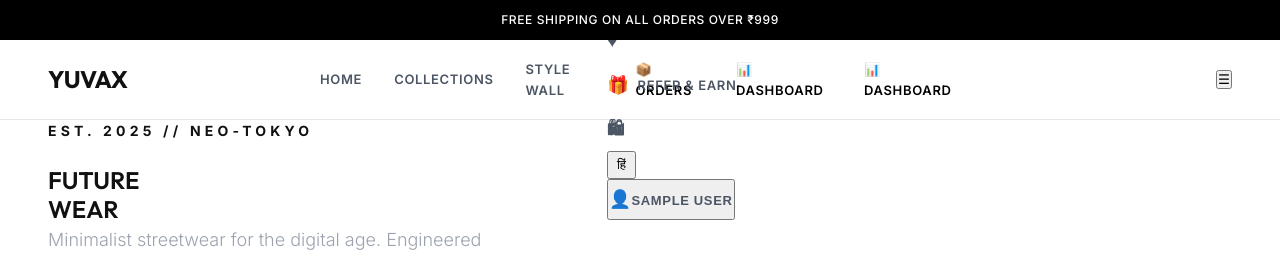
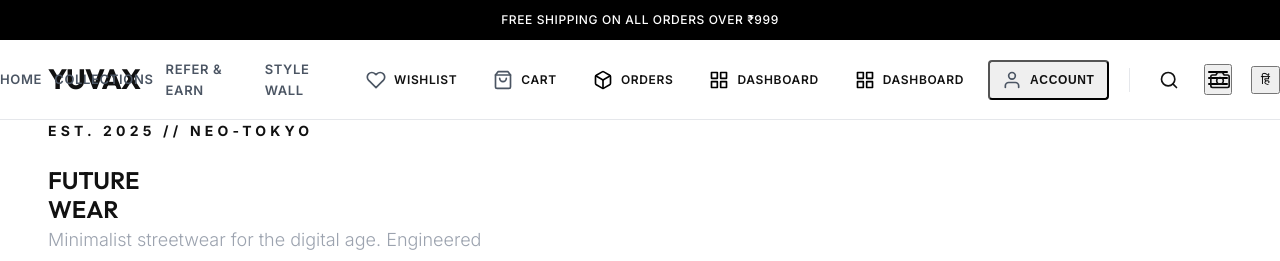
Before and after one commit to Dadi2025/YUVAX_Brand, a React (Vite) app in the folder client/: page / in a window 1280 px wide. Shown: the top 261 px of the page. Built offline with nearby package versions, Linux system fonts and the light colour scheme; no server answers; sample sign-in values are in the browser's storage.

Commit message:
Refactor: Header redesign with SVG icons, consolidated navigation, and refined spacing

```diff
--- a/client/src/components/layout/Navbar.css
+++ b/client/src/components/layout/Navbar.css
@@ -24,13 +24,15 @@
 
 /* Logo */
 .navbar-logo {
-  font-size: 1.5rem;
-  font-weight: 800;
+  font-size: 1.75rem;
+  font-weight: 700;
   font-family: var(--font-heading);
-  letter-spacing: -0.02em;
+  letter-spacing: -0.03em;
   color: var(--text-main);
   text-transform: uppercase;
   text-decoration: none;
+  display: flex;
+  align-items: center;
 }
 
 .navbar-logo-accent {
@@ -45,9 +47,10 @@
   text-transform: uppercase;
   letter-spacing: 0.05em;
   color: var(--text-body);
-  transition: color 0.2s ease;
+  transition: all 0.2s ease;
   padding: 8px 0;
   text-decoration: none;
+  position: relative;
 }
 
 .nav-link:hover,
@@ -56,14 +59,32 @@
 }
 
 /* Desktop Menu Container */
+/* Desktop Menu Container */
 @media (min-width: 768px) {
   .nav-links-center {
     display: flex;
-    gap: 32px;
+    gap: 12px;
+    /* Gap reduced to 12px for compact, premium look */
     position: absolute;
-    left: 50%;
-    transform: translateX(-50%);
+    right: 0;
+    /* Align to right side */
+    left: auto;
+    /* Remove centering */
+    transform: none;
+    /* Remove centering transform */
+    height: 100%;
+    align-items: center;
   }
+}
+
+/* Adjust main container to be spacious */
+.navbar-container {
+  display: flex;
+  justify-content: space-between;
+  align-items: center;
+  position: relative;
+  /* Context for absolute positioning of right nav */
+  height: 100%;
 }
 
 /* Icons */
@@ -75,10 +96,34 @@
   align-items: center;
   justify-content: center;
   color: var(--text-main);
-  width: 40px;
-  height: 40px;
+  width: 44px;
+  /* Slightly larger targets */
+  height: 44px;
   border-radius: 50%;
-  transition: background 0.2s;
+  transition: all 0.2s ease;
+  padding: 0;
+}
+
+.nav-icon-label {
+  font-size: 0.75rem;
+  font-weight: 600;
+  text-transform: uppercase;
+  color: var(--text-main);
+  display: none;
+  /* Hidden by default on small screens */
+}
+
+@media (min-width: 1024px) {
+  .nav-icon-label {
+    display: inline-block;
+  }
+
+  /* Reset button width to auto when labels are showing */
+  .nav-link.flex.items-center.gap-2 {
+    width: auto;
+    padding: 8px 12px;
+    border-radius: 4px;
+  }
 }
 
 .nav-icon-btn:hover {
@@ -93,18 +138,20 @@
 /* Badges - Dot style */
 .nav-badge {
   position: absolute;
-  top: 4px;
-  right: 4px;
-  font-size: 0.6rem;
-  font-weight: 700;
-  min-width: 16px;
-  height: 16px;
+  top: 6px;
+  right: 6px;
+  font-size: 0.65rem;
+  font-weight: 600;
+  min-width: 18px;
+  height: 18px;
   border-radius: 50%;
   display: flex;
   align-items: center;
   justify-content: center;
   background: var(--accent-primary);
   color: white;
+  border: 2px solid var(--bg-main);
+  /* Cutout effect */
 }
 
 .nav-badge-purple,
--- a/client/src/components/layout/Navbar.jsx
+++ b/client/src/components/layout/Navbar.jsx
@@ -61,40 +61,30 @@ const Navbar = () => {
             YUVA<span className="navbar-logo-accent">X</span>
           </Link>
 
-          {/* Desktop Menu */}
-          <div className="hidden md:flex items-center gap-8 nav-links-center">
+          {/* Unified Desktop Menu */}
+          <div className="hidden md:flex items-center gap-6 nav-links-center">
+            {/* 1. Home */}
             <Link to="/" className="nav-link">Home</Link>
+
+            {/* 2. Collections */}
             <Link to="/shop" className="nav-link">Collections</Link>
+
+            {/* 3. Refer & Earn */}
+            {user && (
+              <Link to="/referral" className="nav-link" aria-label="Refer & Earn">
+                Refer & Earn
+              </Link>
+            )}
+
+            {/* 4. Style Wall */}
             <Link to="/style-wall" className="nav-link">Style Wall</Link>
 
-            {/* Dashboard Links */}
-            {user && <Link to="/profile" className="nav-link" style={{ color: 'var(--accent-primary)' }}>📦 Orders</Link>}
-            {isAgentLoggedIn && <Link to="/delivery/dashboard" className="nav-link" style={{ color: 'var(--accent-primary)' }}>📊 Dashboard</Link>}
-            {isAdminLoggedIn && <Link to="/admin/dashboard" className="nav-link" style={{ color: 'var(--accent-primary)' }}>📊 Dashboard</Link>}
-          </div>
-
-          {/* Icons */}
-          <div className="hidden md:flex items-center gap-6">
-            {/* Search Icon */}
-            <button
-              onClick={() => setShowSearch(!showSearch)}
-              className="nav-link nav-icon-btn"
-            >
-              <span className="nav-icon">🔍</span>
-            </button>
-
-            {/* Visual Search Icon */}
-            <button
-              onClick={() => setShowVisualSearch(true)}
-              className="nav-link nav-icon-btn"
-              title="Visual Search"
-            >
-              <span className="nav-icon">📷</span>
-            </button>
-
-            {/* Wishlist */}
-            <Link to="/wishlist" className="relative nav-link flex items-center">
-              <span className="nav-icon">♥</span>
+            {/* 5. Wishlist */}
+            <Link to="/wishlist" className="relative nav-link flex items-center gap-2" aria-label="Wishlist">
+              <svg width="20" height="20" viewBox="0 0 24 24" fill="none" stroke="currentColor" strokeWidth="2" strokeLinecap="round" strokeLinejoin="round">
+                <path d="M20.84 4.61a5.5 5.5 0 0 0-7.78 0L12 5.67l-1.06-1.06a5.5 5.5 0 0 0-7.78 7.78l1.06 1.06L12 21.23l7.78-7.78 1.06-1.06a5.5 5.5 0 0 0 0-7.78z"></path>
+              </svg>
+              <span className="nav-icon-label">Wishlist</span>
               {wishlist.length > 0 && (
                 <span className="nav-badge nav-badge-purple">
                   {wishlist.length}
@@ -102,17 +92,14 @@ const Navbar = () => {
               )}
             </Link>
 
-            {/* Referral (for logged-in users) */}
-            {user && (
-              <Link to="/referral" className="nav-link flex items-center gap-2">
-                <span className="nav-icon">🎁</span>
-                <span className="text-sm font-medium">Refer & Earn</span>
-              </Link>
-            )}
-
-            {/* Cart */}
-            <Link to="/cart" className="relative nav-link flex items-center">
-              <span className="nav-icon">🛍</span>
+            {/* 6. Cart */}
+            <Link to="/cart" className="relative nav-link flex items-center gap-2" aria-label="Cart">
+              <svg width="20" height="20" viewBox="0 0 24 24" fill="none" stroke="currentColor" strokeWidth="2" strokeLinecap="round" strokeLinejoin="round">
+                <path d="M6 2L3 6v14a2 2 0 0 0 2 2h14a2 2 0 0 0 2-2V6l-3-4z"></path>
+                <line x1="3" y1="6" x2="21" y2="6"></line>
+                <path d="M16 10a4 4 0 0 1-8 0"></path>
+              </svg>
+              <span className="nav-icon-label">Cart</span>
               {getCartCount() > 0 && (
                 <span className="nav-badge nav-badge-cyan">
                   {getCartCount()}
@@ -120,24 +107,52 @@ const Navbar = () => {
               )}
             </Link>
 
-            {/* Language Toggle */}
-            <button
-              onClick={() => changeLanguage(currentLanguage === 'en' ? 'hi' : 'en')}
-              className="language-toggle"
-              style={{ padding: '4px 8px', fontSize: '0.8rem' }}
-            >
-              {currentLanguage === 'en' ? 'हिं' : 'EN'}
-            </button>
+            {/* 7. Dashboard/Orders */}
+            {user && (
+              <Link to="/profile" className="nav-link flex items-center gap-2" style={{ color: 'var(--accent-primary)' }} aria-label="Orders">
+                <svg width="20" height="20" viewBox="0 0 24 24" fill="none" stroke="currentColor" strokeWidth="2" strokeLinecap="round" strokeLinejoin="round">
+                  <path d="M21 16V8a2 2 0 0 0-1-1.73l-7-4a2 2 0 0 0-2 0l-7 4A2 2 0 0 0 3 8v8a2 2 0 0 0 1 1.73l7 4a2 2 0 0 0 2 0l7-4A2 2 0 0 0 21 16z"></path>
+                  <polyline points="3.27 6.96 12 12.01 20.73 6.96"></polyline>
+                  <line x1="12" y1="22.08" x2="12" y2="12"></line>
+                </svg>
+                <span className="nav-icon-label">Orders</span>
+              </Link>
+            )}
+            {isAgentLoggedIn && (
+              <Link to="/delivery/dashboard" className="nav-link flex items-center gap-2" style={{ color: 'var(--accent-primary)' }} aria-label="Dashboard">
+                <svg width="20" height="20" viewBox="0 0 24 24" fill="none" stroke="currentColor" strokeWidth="2" strokeLinecap="round" strokeLinejoin="round">
+                  <rect x="3" y="3" width="7" height="7"></rect>
+                  <rect x="14" y="3" width="7" height="7"></rect>
+                  <rect x="14" y="14" width="7" height="7"></rect>
+                  <rect x="3" y="14" width="7" height="7"></rect>
+                </svg>
+                <span className="nav-icon-label">Dashboard</span>
+              </Link>
+            )}
+            {isAdminLoggedIn && (
+              <Link to="/admin/dashboard" className="nav-link flex items-center gap-2" style={{ color: 'var(--accent-primary)' }} aria-label="Dashboard">
+                <svg width="20" height="20" viewBox="0 0 24 24" fill="none" stroke="currentColor" strokeWidth="2" strokeLinecap="round" strokeLinejoin="round">
+                  <rect x="3" y="3" width="7" height="7"></rect>
+                  <rect x="14" y="3" width="7" height="7"></rect>
+                  <rect x="14" y="14" width="7" height="7"></rect>
+                  <rect x="3" y="14" width="7" height="7"></rect>
+                </svg>
+                <span className="nav-icon-label">Dashboard</span>
+              </Link>
+            )}
 
-            {/* User Menu */}
+            {/* 8. Account */}
             {user ? (
               <div className="user-menu-container">
                 <button
                   onClick={() => setShowUserMenu(!showUserMenu)}
-                  className="nav-link user-menu-btn"
+                  className="nav-link user-menu-btn flex items-center gap-2"
                 >
-                  <span className="nav-icon">👤</span>
-                  <span>{user.name}</span>
+                  <svg width="20" height="20" viewBox="0 0 24 24" fill="none" stroke="currentColor" strokeWidth="2" strokeLinecap="round" strokeLinejoin="round">
+                    <path d="M20 21v-2a4 4 0 0 0-4-4H8a4 4 0 0 0-4 4v2"></path>
+                    <circle cx="12" cy="7" r="4"></circle>
+                  </svg>
+                  <span className="nav-icon-label">Account</span>
                 </button>
                 {showUserMenu && (
                   <div className="user-dropdown">
@@ -184,15 +199,63 @@ const Navbar = () => {
                 </button>
               ) : (
                 <Link to="/login" className="btn-primary flex items-center h-9 px-4 text-sm">
-                  Login
+                  Login/Account
                 </Link>
               )
             )}
+
+            {/* Separator for Utilities */}
+            <div style={{ width: '1px', height: '24px', background: 'var(--border-light)', margin: '0 8px' }}></div>
+
+            {/* Search Icon */}
+            <button
+              onClick={() => setShowSearch(!showSearch)}
+              className="nav-link nav-icon-btn"
+              aria-label="Search"
+            >
+              <svg width="20" height="20" viewBox="0 0 24 24" fill="none" stroke="currentColor" strokeWidth="2" strokeLinecap="round" strokeLinejoin="round">
+                <circle cx="11" cy="11" r="8"></circle>
+                <line x1="21" y1="21" x2="16.65" y2="16.65"></line>
+              </svg>
+            </button>
+
+            {/* Visual Search Icon */}
+            <button
+              onClick={() => setShowVisualSearch(true)}
+              className="nav-link nav-icon-btn"
+              title="Visual Search"
+              aria-label="Visual Search"
+            >
+              <svg width="20" height="20" viewBox="0 0 24 24" fill="none" stroke="currentColor" strokeWidth="2" strokeLinecap="round" strokeLinejoin="round">
+                <path d="M23 19a2 2 0 0 1-2 2H3a2 2 0 0 1-2-2V8a2 2 0 0 1 2-2h4l2-3h6l2 3h4a2 2 0 0 1 2 2z"></path>
+                <circle cx="12" cy="13" r="4"></circle>
+              </svg>
+            </button>
+
+            {/* Language Toggle */}
+            <button
+              onClick={() => changeLanguage(currentLanguage === 'en' ? 'hi' : 'en')}
+              className="language-toggle"
+              style={{ padding: '4px 8px', fontSize: '0.8rem' }}
+            >
+              {currentLanguage === 'en' ? 'हिं' : 'EN'}
+            </button>
           </div>
 
           {/* Mobile Menu Button */}
-          <button className="md:hidden text-black bg-transparent border-none text-2xl cursor-pointer" onClick={() => setIsOpen(!isOpen)}>
-            {isOpen ? '✕' : '☰'}
+          <button className="md:hidden text-black bg-transparent border-none cursor-pointer p-2" onClick={() => setIsOpen(!isOpen)} aria-label="Menu">
+            {isOpen ? (
+              <svg width="24" height="24" viewBox="0 0 24 24" fill="none" stroke="currentColor" strokeWidth="2" strokeLinecap="round" strokeLinejoin="round">
+                <line x1="18" y1="6" x2="6" y2="18"></line>
+                <line x1="6" y1="6" x2="18" y2="18"></line>
+              </svg>
+            ) : (
+              <svg width="24" height="24" viewBox="0 0 24 24" fill="none" stroke="currentColor" strokeWidth="2" strokeLinecap="round" strokeLinejoin="round">
+                <line x1="3" y1="12" x2="21" y2="12"></line>
+                <line x1="3" y1="6" x2="21" y2="6"></line>
+                <line x1="3" y1="18" x2="21" y2="18"></line>
+              </svg>
+            )}
           </button>
         </div>
 
```
